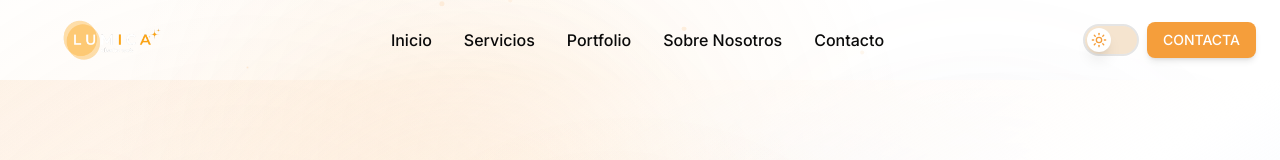
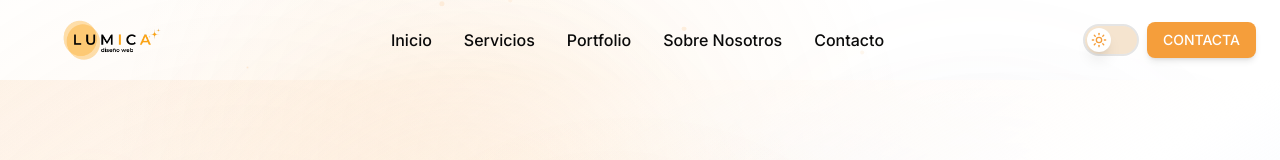
Before and after one commit to JoseMas68/Redise-o-Web-Lumica, a Next.js app: page / in a window 1280 px wide. Shown: the top 160 px of the page. Built offline with nearby package versions, Linux system fonts and the light colour scheme.

Commit message:
Invertir posición de logos light/dark

```diff
--- a/components/layout/header.tsx
+++ b/components/layout/header.tsx
@@ -62,7 +62,7 @@ export function Header() {
         {/* Logo */}
         <Link href="/" className="flex items-center space-x-2">
           <Image
-            src="/logo_light.png"
+            src="/logo_dark.png"
             alt="Lumica Web Design"
             width={360}
             height={90}
@@ -70,7 +70,7 @@ export function Header() {
             className="h-24 md:h-28 w-auto hidden dark:inline-block"
           />
           <Image
-            src="/logo_dark.png"
+            src="/logo_light.png"
             alt="Lumica Web Design"
             width={360}
             height={90}
```
